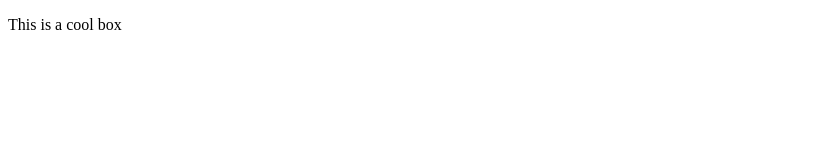
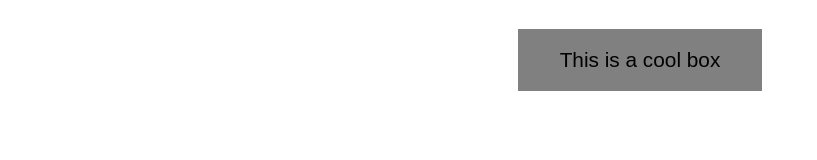
Before and after one commit to AlexCarterDev/learning_web_with_mozilla, a plain HTML site: page p04_css_styling_boxes/index.html in a window 1280 px wide. Shown: the whole page, without its empty margins (0-817 px from the left). Drawn offline with Linux system fonts and the light colour scheme.

Commit message:
sizing box and fonts

```diff
--- a/p04_css_styling_boxes/index.html
+++ b/p04_css_styling_boxes/index.html
@@ -3,7 +3,7 @@
   <head>
     <meta charset="utf-8">
     <title>Cool box</title>
-
+    <link rel="stylesheet" href="style.css" />
   </head>
   <body>
       <p>This is a cool box</p>
--- a/p04_css_styling_boxes/style.css
+++ b/p04_css_styling_boxes/style.css
@@ -1,5 +1,16 @@
 html {
   font-family: sans-serif;
+  font-size: 16px;
+  text-align: center;
 }
 
 /* Your CSS below here */
+p {
+  font-size: 1.3rem;
+  display: inline-block;
+  padding: 0 2em;
+  height: 3em;
+  background: gray;
+  text-align: center;
+  line-height: 3em;
+}
```
